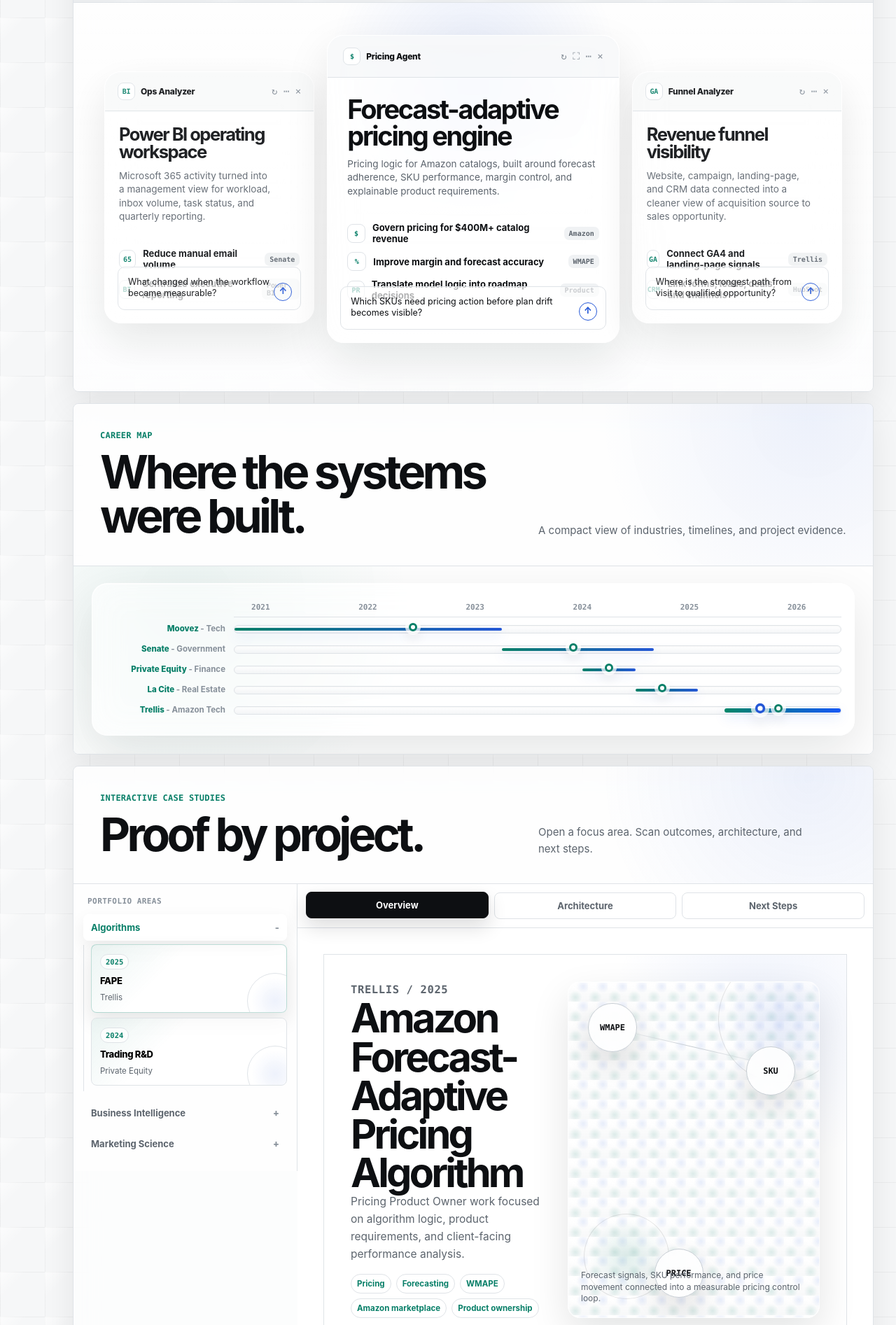
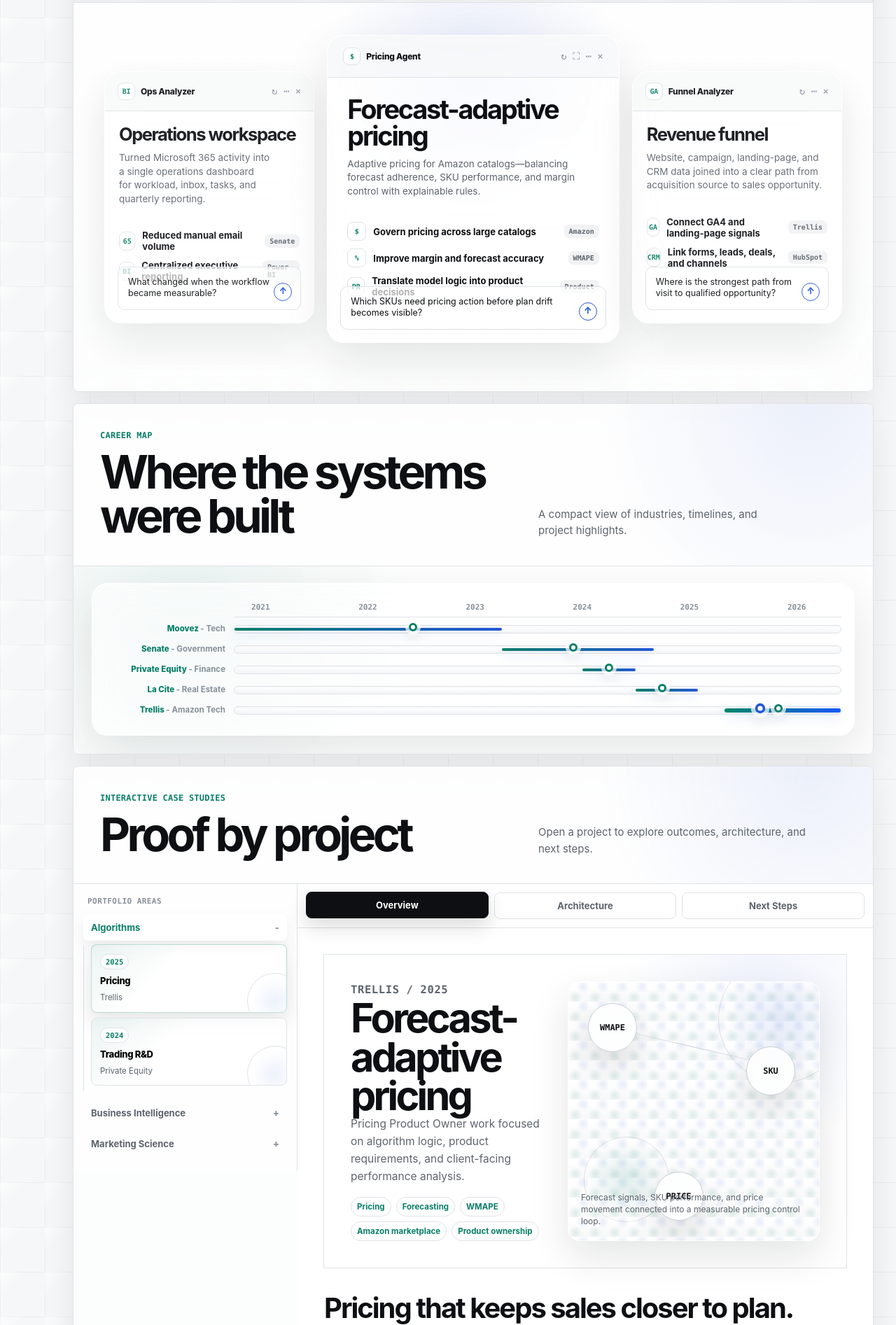
Before and after one commit to Thocook/thocook.github.io, a plain HTML site: page Site/portfolio_single_page_attio_style.html in a window 1280 px wide. Shown: the part 807-2700 px from the top of the page at 70% size. Drawn offline with Linux system fonts and the light colour scheme.

Commit message:
Polish site copy and shorten project titles

```diff
--- a/Site/portfolio_single_page_attio_style.html
+++ b/Site/portfolio_single_page_attio_style.html
@@ -3,7 +3,7 @@
 <head>
   <meta charset="UTF-8" />
   <meta name="viewport" content="width=device-width, initial-scale=1.0" />
-  <title>Thomas Cook - Data, Product, Pricing, Automation</title>
+  <title>Thomas Cook — Data, Product & Automation</title>
   <style>
     :root {
       --color-primary: #111318;
@@ -1453,10 +1453,10 @@
     <section id="hero" class="hero">
       <div class="hero-copy">
         <div>
-          <p class="eyebrow">Thomas Cook / Ottawa</p>
-          <h1>Data, analytics, and product systems.</h1>
+          <p class="eyebrow">Thomas Cook — Ottawa</p>
+          <h1>Data products & systems that make decisions easier.</h1>
           <p class="hero-blurb">
-            Practical systems for pricing, reporting, automation, and growth decisions.
+            Practical pricing, automation, and analytics systems—built to be predictable, explainable, and useful.
           </p>
           <div class="hero-actions">
             <a class="btn" href="#projects">Case studies</a>
@@ -1483,7 +1483,7 @@
           <div class="photo-caption">
             <div>
               <strong>Data, Analytics & Product</strong>
-              <span>Economics background. Systems focus.</span>
+                <span>Economics background, systems-first.</span>
             </div>
             <span class="chip">5+ yrs</span>
           </div>
@@ -1492,17 +1492,17 @@
           <div class="career-icon">
             <i>$</i>
             <strong>$400M+</strong>
-            <span>Amazon pricing work</span>
+            <span>Pricing coverage across large catalogs</span>
           </div>
           <div class="career-icon">
             <i>BI</i>
-            <strong>-65%</strong>
-            <span>Email workflow reduction</span>
+            <strong>65%</strong>
+            <span>Reduced manual email volume</span>
           </div>
           <div class="career-icon">
             <i>CRM</i>
-            <strong>100+ -> 0</strong>
-            <span>Unanswered leads</span>
+            <strong>100+ → 0</strong>
+            <span>Eliminated unanswered leads</span>
           </div>
         </div>
       </aside>
@@ -1560,13 +1560,13 @@
             <span class="snapshot-brand"><span class="snapshot-mark">BI</span> Ops Analyzer</span>
             <span class="snapshot-actions">&#8635; &#8943; &times;</span>
           </div>
-          <h3>Power BI operating workspace</h3>
+          <h3>Operations workspace</h3>
           <p>
-            Microsoft 365 activity turned into a management view for workload, inbox volume, task status, and quarterly reporting.
+            Turned Microsoft 365 activity into a single operations dashboard for workload, inbox, tasks, and quarterly reporting.
           </p>
           <div class="snapshot-prompts">
-            <div class="snapshot-prompt"><i>65</i>Reduce manual email volume <span class="snapshot-pill">Senate</span></div>
-            <div class="snapshot-prompt"><i>BI</i>Centralize executive reporting <span class="snapshot-pill">Power BI</span></div>
+            <div class="snapshot-prompt"><i>65</i>Reduced manual email volume <span class="snapshot-pill">Senate</span></div>
+            <div class="snapshot-prompt"><i>BI</i>Centralized executive reporting <span class="snapshot-pill">Power BI</span></div>
           </div>
           <div class="snapshot-input">What changed when the workflow became measurable?</div>
         </article>
@@ -1576,14 +1576,14 @@
             <span class="snapshot-brand"><span class="snapshot-mark">$</span> Pricing Agent</span>
             <span class="snapshot-actions">&#8635; &#9974; &#8943; &times;</span>
           </div>
-          <h3>Forecast-adaptive pricing engine</h3>
+          <h3>Forecast-adaptive pricing</h3>
           <p>
-            Pricing logic for Amazon catalogs, built around forecast adherence, SKU performance, margin control, and explainable product requirements.
+            Adaptive pricing for Amazon catalogs—balancing forecast adherence, SKU performance, and margin control with explainable rules.
           </p>
           <div class="snapshot-prompts">
-            <div class="snapshot-prompt"><i>$</i> Govern pricing for $400M+ catalog revenue <span class="snapshot-pill">Amazon</span></div>
-            <div class="snapshot-prompt"><i>%</i> Improve margin and forecast accuracy <span class="snapshot-pill">WMAPE</span></div>
-            <div class="snapshot-prompt"><i>PR</i> Translate model logic into roadmap decisions <span class="snapshot-pill">Product</span></div>
+            <div class="snapshot-prompt"><i>$</i>Govern pricing across large catalogs <span class="snapshot-pill">Amazon</span></div>
+            <div class="snapshot-prompt"><i>%</i>Improve margin and forecast accuracy <span class="snapshot-pill">WMAPE</span></div>
+            <div class="snapshot-prompt"><i>PR</i>Translate model logic into product decisions <span class="snapshot-pill">Product</span></div>
           </div>
           <div class="snapshot-input">Which SKUs need pricing action before plan drift becomes visible?</div>
         </article>
@@ -1593,9 +1593,9 @@
             <span class="snapshot-brand"><span class="snapshot-mark">GA</span> Funnel Analyzer</span>
             <span class="snapshot-actions">&#8635; &#8943; &times;</span>
           </div>
-          <h3>Revenue funnel visibility</h3>
+          <h3>Revenue funnel</h3>
           <p>
-            Website, campaign, landing-page, and CRM data connected into a cleaner view of acquisition source to sales opportunity.
+            Website, campaign, landing-page, and CRM data joined into a clear path from acquisition source to sales opportunity.
           </p>
           <div class="snapshot-prompts">
             <div class="snapshot-prompt"><i>GA</i>Connect GA4 and landing-page signals <span class="snapshot-pill">Trellis</span></div>
@@ -1610,10 +1610,10 @@
       <header class="section-header">
         <div>
           <p class="eyebrow">Career map</p>
-          <h2>Where the systems were built.</h2>
+          <h2>Where the systems were built</h2>
         </div>
         <p>
-          A compact view of industries, timelines, and project evidence.
+          A compact view of industries, timelines, and project highlights.
         </p>
       </header>
       <div class="timeline-card">
@@ -1628,10 +1628,10 @@
       <header class="section-header">
         <div>
           <p class="eyebrow">Interactive case studies</p>
-          <h2>Proof by project.</h2>
+          <h2>Proof by project</h2>
         </div>
         <p>
-          Open a focus area. Scan outcomes, architecture, and next steps.
+          Open a project to explore outcomes, architecture, and next steps.
         </p>
       </header>
 
@@ -1707,8 +1707,8 @@
     const projects = [
       {
         id: "trellis-fape",
-        title: "Amazon Forecast-Adaptive Pricing Algorithm",
-        shortTitle: "FAPE",
+        title: "Forecast-adaptive pricing",
+        shortTitle: "Pricing",
         company: "Trellis",
         year: "2025",
         themes: ["algorithms"],
@@ -1728,8 +1728,8 @@
         tabs: {
           overview: {
             label: "Overview",
-            headline: "A pricing system designed to keep sales closer to forecast.",
-            body: "Trellis's Amazon dynamic pricing software used marketplace signals, forecast deviation, sales velocity, inventory context, pricing limits, and discount controls to guide daily price movement across large catalogs.",
+            headline: "Pricing that keeps sales closer to plan.",
+            body: "A forecasting-aware pricing system that combines marketplace signals, recent demand, inventory, and price bounds to make measured price changes across large catalogs.",
             metrics: [
               ["18x", "estimated ROI on discount efficiency"],
               ["4.5%", "margin improvement / less discount required"],
@@ -1744,7 +1744,7 @@
           logic: {
             label: "Logic",
             headline: "The core problem was operational predictability.",
-            body: "Large Amazon catalogs move faster than manual review cycles. When sales run ahead of plan, inventory risk increases. When sales lag, working capital can get trapped. The pricing logic was designed to respond to those gaps while keeping discounting controlled.",
+            body: "Large catalogs move faster than manual review cycles. The pricing rules respond to forecast drift while keeping discounting controlled and explainable.",
             bullets: [
               "Overperforming products can be underpriced relative to demand and may support price increases.",
               "Underperforming products may need selective demand recovery, not catalog-wide discounting.",
@@ -1754,8 +1754,8 @@
           },
           architecture: {
             label: "Architecture",
-            headline: "Forecast / plan -> marketplace signals -> pricing logic -> measurement.",
-            body: "The system combined forecast signals, recent demand behavior, inventory position, price bounds, marketplace context, and performance measurement. The product work was translating that logic into requirements, explainability, and client-ready performance reporting.",
+            headline: "Forecast → signals → pricing → measurement.",
+            body: "The system combined forecast signals, recent demand, inventory position, price bounds, and measurement to create a controlled pricing loop with explainability for clients.",
             bullets: [
               "Forecast signal: expected sales rate and target sell-through plan.",
               "Demand signal: recent sales velocity, conversion behavior, and deviation from plan.",
@@ -1778,8 +1778,8 @@
       },
       {
         id: "trellis-revops",
-        title: "GA4, Looker & HubSpot Revenue Funnel System",
-        shortTitle: "Trellis Marketing Science & RevOps",
+        title: "Revenue funnel",
+        shortTitle: "RevOps",
         company: "Trellis",
         year: "2025",
         themes: ["marketing-science"],
@@ -1799,8 +1799,8 @@
         tabs: {
           overview: {
             label: "Overview",
-            headline: "A clearer view from acquisition source to sales opportunity.",
-            body: "The funnel system connected GA4 website data, Looker landing page analysis, paid media channels, HubSpot forms, and HubSpot lead / deal pipeline activity.",
+            headline: "A clearer path from source to opportunity.",
+            body: "Connected GA4, Looker, paid channels, and HubSpot so marketing and sales can see which sources create real opportunities.",
             metrics: [
               ["GA4", "source, session, campaign, and landing page behavior"],
               ["HubSpot", "forms, contacts, leads, deals, and pipeline context"],
@@ -1849,8 +1849,8 @@
       },
       {
         id: "senate-eims",
-        title: "Power BI & Microsoft 365 Automation Workspace",
-        shortTitle: "Power BI & Automation",
+        title: "Operations reporting",
+        shortTitle: "Operations",
         company: "Senate of Canada",
         year: "2023-2024",
         themes: ["business-intelligence"],
@@ -1870,8 +1870,8 @@
         tabs: {
           overview: {
             label: "Overview",
-            headline: "A Microsoft 365 reporting system for operational visibility.",
-            body: "The reporting workflow connected inbox activity, Planner tasks, SharePoint records, Excel / Access data, and Power BI dashboards into a more consistent management reporting layer.",
+            headline: "Operational reporting with Microsoft 365.",
+            body: "Connected inbox activity, tasks, SharePoint, and Power Automate into Power BI dashboards for consistent operational visibility.",
             metrics: [
               ["65%", "reduction in quarterly manual email volume"],
               ["10,400 -> 3,600", "quarterly manual emails reduced"],
@@ -1920,8 +1920,8 @@
       },
       {
         id: "la-cite",
-        title: "Pipedrive, Zapier & Power BI Leasing Pipeline",
-        shortTitle: "La Cite",
+        title: "Leasing pipeline",
+        shortTitle: "Leasing",
         company: "La Cite Gatineau",
         year: "2024-2025",
         themes: ["business-intelligence"],
@@ -1942,7 +1942,7 @@
           overview: {
             label: "Overview",
             headline: "A CRM and reporting workflow for leasing operations.",
-            body: "The leasing pipeline connected website forms, inbound email, phone inquiries, Pipedrive, Zapier, Calendly, advertising data, and Power BI reporting.",
+            body: "Unified website forms, inbound enquiries, Pipedrive, Zapier, Calendly, ad data, and Power BI so leasing teams respond faster and report reliably.",
             metrics: [
               ["100+ -> 0", "monthly unanswered leads"],
               ["<24h", "average response time"],
@@ -1991,7 +1991,7 @@
       },
       {
         id: "quant-trading",
-        title: "Pine Script & TradingView Strategy Backtest",
+        title: "Trading R&D",
         shortTitle: "Trading R&D",
         company: "Private Equity",
         year: "2024",
@@ -2062,8 +2062,8 @@
       },
       {
         id: "moovez-growth",
-        title: "Email, Paid Media & SEO Campaign Analytics",
-        shortTitle: "Growth Campaigns - Moovez",
+        title: "Growth campaigns",
+        shortTitle: "Growth",
         company: "Moovez",
         year: "2020-2023",
         themes: ["marketing-science"],
```
